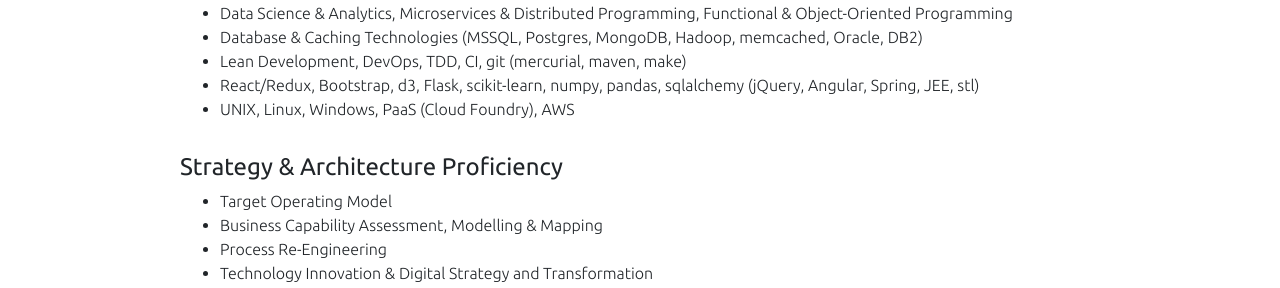
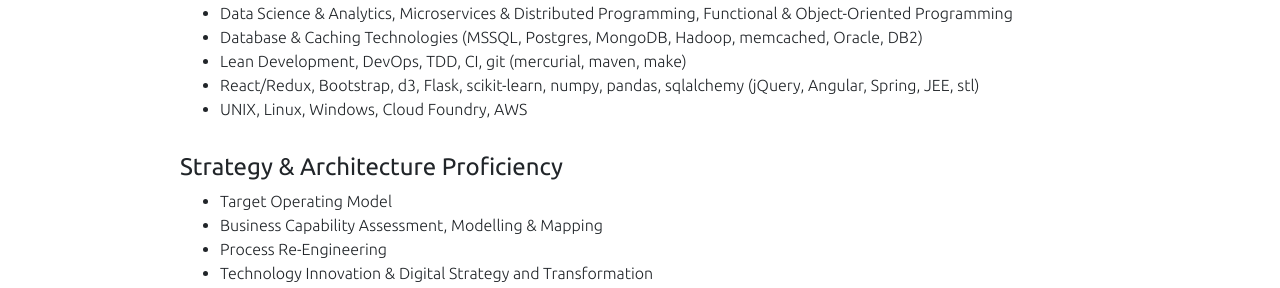
Before and after one commit to mavram/mavram.github.io, a Jekyll site: the page built from experience.html, in a window 1280 px wide. Shown: the part 699-987 px from the top of the page. Built offline with Jekyll 4.4.1, drawn with Linux system fonts in a browser that asks for light colours.

Commit message:
minor edit

```diff
--- a/experience.html
+++ b/experience.html
@@ -55,7 +55,7 @@
                 <li >Database &amp; Caching Technologies (MSSQL, Postgres, MongoDB, Hadoop, memcached, Oracle, DB2)</li>
                 <li >Lean Development, DevOps, TDD, CI, git (mercurial, maven, make)</li>
                 <li >React/Redux, Bootstrap, d3, Flask, scikit-learn, numpy, pandas, sqlalchemy (jQuery, Angular, Spring, JEE, stl)</li>
-                <li >UNIX, Linux, Windows, PaaS (Cloud Foundry), AWS</li>
+                <li >UNIX, Linux, Windows, Cloud Foundry, AWS</li>
             </ul>
 
             <p class="h4 pt-3">Strategy &amp; Architecture Proficiency</p>
```
